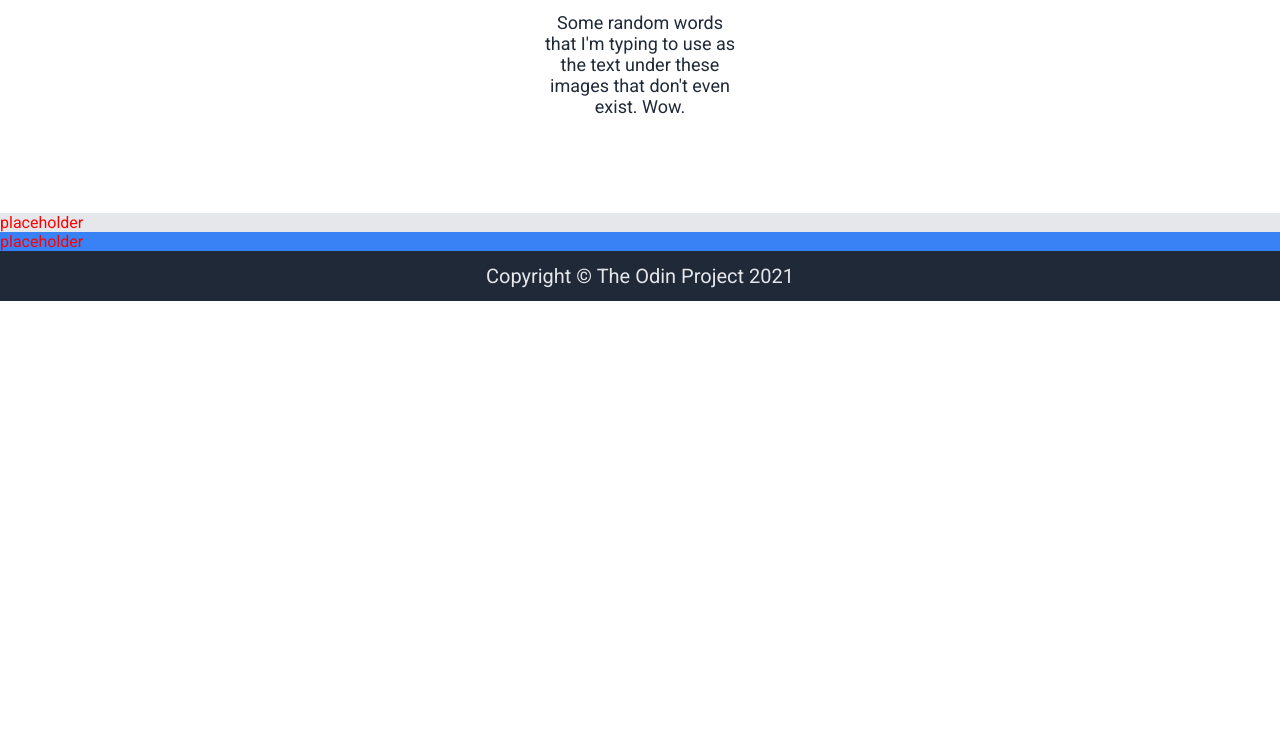
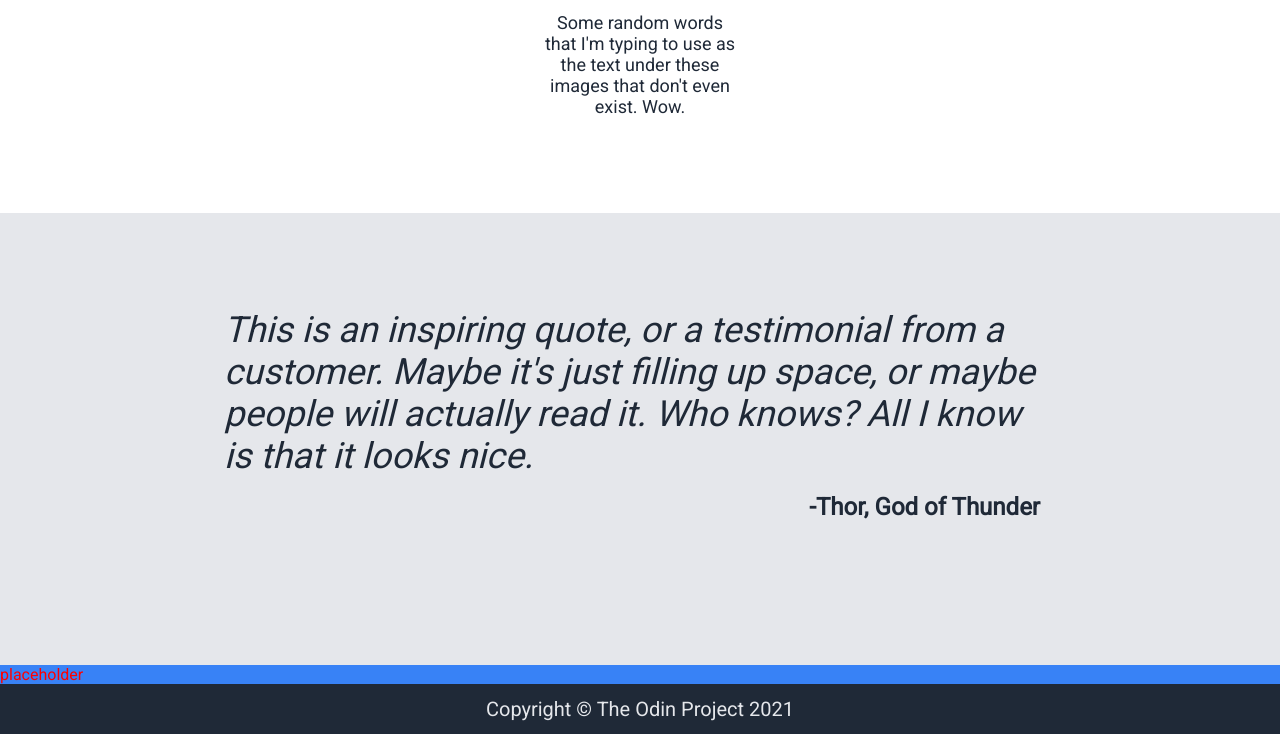
Before and after one commit to Mattheweng1/project-landing-page, a plain HTML site: page index.html in a window 1280 px wide. Shown: the part 1282-2016 px from the top of the page. Before the commit the page ends 1583 px from the top, so only its background shows below. Drawn offline with Linux system fonts and the light colour scheme.

Commit message:
Design content-three and make minor edits
Change how some items are positioned in content-two.

```diff
--- a/index.html
+++ b/index.html
@@ -63,7 +63,9 @@
         </div>
     </div>
     <div class="content-three">
-        placeholder
+        <div class="quote">This is an inspiring quote, or a testimonial from a customer. Maybe it's just filling up space, or maybe people will actually read it. Who knows? All I know is that it looks nice.
+            <div class="person-quoted">-Thor, God of Thunder</div>
+        </div>
     </div>
     <div class="content-four">
         placeholder
--- a/style.css
+++ b/style.css
@@ -125,7 +125,7 @@ button {
     display: flex;
     gap: 64px;
     flex-wrap: wrap;
-    justify-content: center;
+    justify-content: space-between;
 }
 
 .small-container {
@@ -133,6 +133,7 @@ button {
     flex-direction: column;
     gap: 16px;
     width: 200px;
+    margin: auto;
 }
 
 .img-holder {
@@ -153,6 +154,26 @@ button {
 
 .content-three {
     background-color: #E5E7EB;
+    display: flex;
+    flex-direction: column;
+    align-items: center;
+    gap: 64px;
+    padding: 64px 15% 7.5%;
+}
+
+.quote {
+    font-size: 36px;
+    font-style: italic;
+    color: #1F2937;
+    padding: 32px;
+}
+
+.person-quoted {
+    text-align: right;
+    font-style: normal;
+    font-weight: 900;
+    font-size: 24px;
+    padding: 16px;
 }
 
 .content-four {
```
